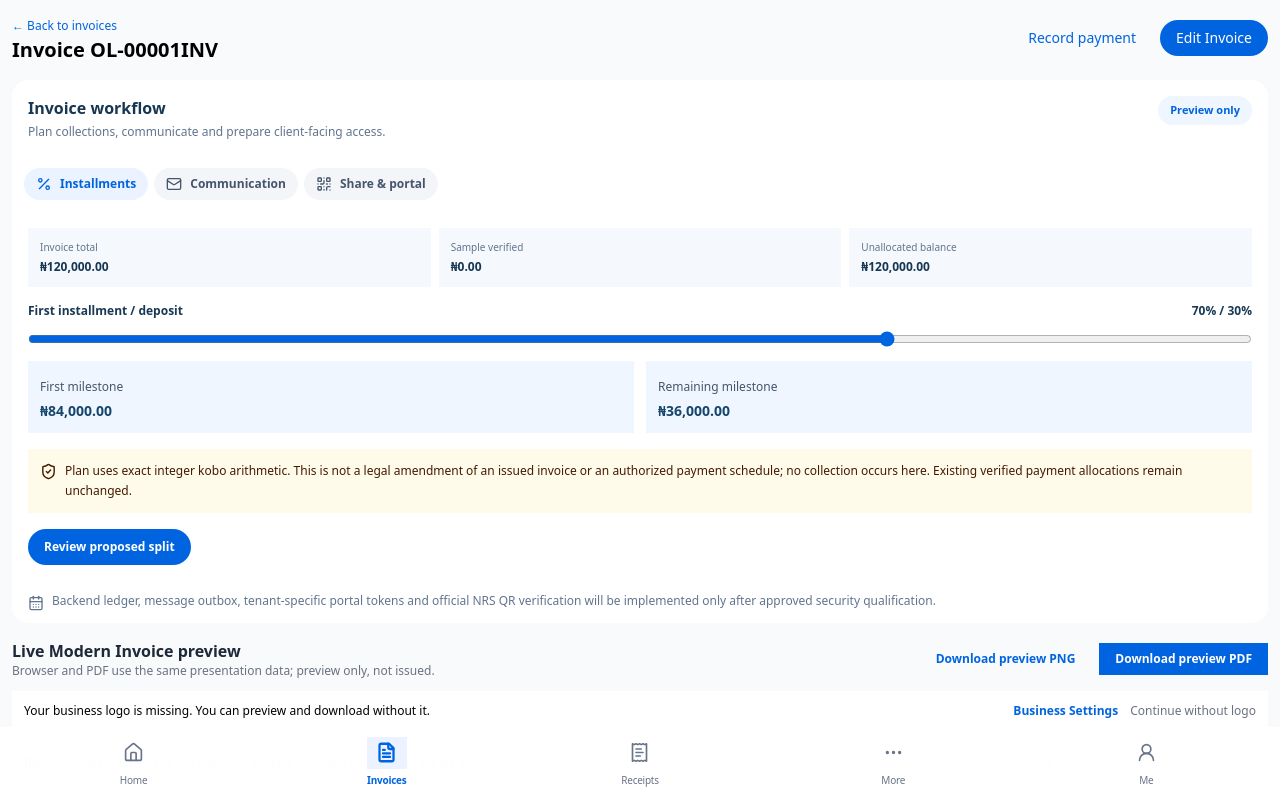
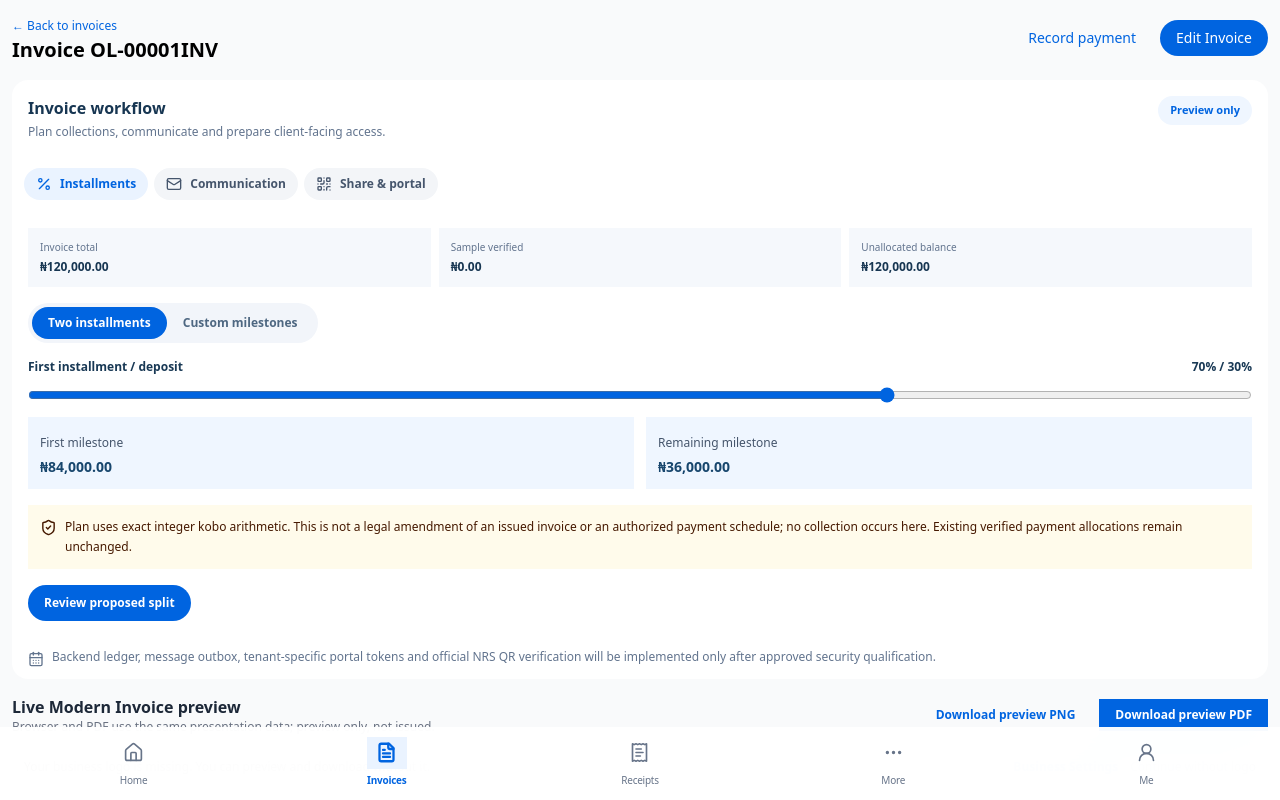
Before and after one commit to octalve-core/octalve-invoice, a Next.js app: page /dashboard/invoice/1 in a window 1280 px wide. Shown: the top 800 px of the page. Built offline with nearby package versions, Linux system fonts and the light colour scheme.

Commit message:
feat(invoice): add validated 2–6 milestone allocation preview with exact kobo amounts and optional dates

```diff
--- a/src/features/invoices/sections/InvoiceWorkflowPanel.tsx
+++ b/src/features/invoices/sections/InvoiceWorkflowPanel.tsx
@@ -3,7 +3,7 @@ import {useMemo,useState} from "react";
 import Link from "next/link";
 import {CalendarDays,ChevronRight,CircleHelp,FileText,LockKeyhole,Mail,MessageSquare,Percent,QrCode,Send,ShieldCheck,X} from "lucide-react";
 import type {PreviewInvoice} from "@/src/features/invoices/lib/preview-records";
-import {splitInstallment} from "@/src/features/invoices/lib/installments";
+import {splitInstallment,allocateStages} from "@/src/features/invoices/lib/installments";
 import {paymentPreview} from "@/src/features/payments/ledger";
 import {useAccessibleDialog} from "@/src/features/records/components/useAccessibleDialog";
 type WorkflowTab="payments"|"communications"|"portal";
@@ -18,12 +18,19 @@ const messageKinds:{kind:MessageKind;label:string;subject:string;body:string}[]=
 ];
 export default function InvoiceWorkflowPanel({invoice}:{invoice:PreviewInvoice}){
  const [tab,setTab]=useState<WorkflowTab>("payments"),[percent,setPercent]=useState(70),[messageKind,setMessageKind]=useState<MessageKind>("reminder");
+ const [stageMode,setStageMode]=useState<"two"|"custom">("two");
+ const [stages,setStages]=useState<{id:string;share:number;due:string}[]>([
+  {id:"stage-1",share:50,due:""},{id:"stage-2",share:30,due:""},{id:"stage-3",share:20,due:""}
+ ]);
  const [sheet,setSheet]=useState(false),[subject,setSubject]=useState(""),[body,setBody]=useState(""),[notice,setNotice]=useState("");
  useAccessibleDialog(sheet,()=>setSheet(false));
  const total=minorAmount(invoice.amount);
  const allocated=useMemo(()=>paymentPreview.filter(p=>p.status==="verified").flatMap(p=>p.allocations).filter(a=>a.invoiceId===invoice.id).reduce((n,a)=>n+a.amountMinor,0),[invoice.id]);
- const outstanding=Math.max(0,total-allocated);
+ const outstanding=total-allocated;
  const [first,last]=splitInstallment(total,percent);
+ const stageTotal=stages.reduce((sum,s)=>sum+s.share,0);
+ const validSchedule=stages.length>=2&&stages.length<=6&&stageTotal===100&&stages.every(s=>Number.isInteger(s.share)&&s.share>0&&s.share<=99);
+ const stageAmounts=validSchedule?allocateStages(total,stages.map(s=>s.share)):null;
  const message=messageKinds.find(x=>x.kind===messageKind)!;
  function openComposer(kind:MessageKind){
   const selected=messageKinds.find(x=>x.kind===kind)!;
@@ -36,9 +43,25 @@ export default function InvoiceWorkflowPanel({invoice}:{invoice:PreviewInvoice})
   ] as const).map(([value,label,Icon])=><button type="button" role="tab" aria-selected={tab===value} key={value} onClick={()=>setTab(value)} className={"flex items-center gap-2 rounded-full px-3 py-2 text-xs font-semibold "+(tab===value?"bg-[#EAF3FF] text-[#0064E0]":"bg-[#F3F5F8] text-slate-600")}><Icon size={16}/>{label}</button>)}</div>
   {tab==="payments"?<div className="space-y-4 p-4 sm:p-5">
    <div className="grid grid-cols-3 gap-2">{[["Invoice total",fmt(total)],["Sample verified",fmt(allocated)],["Unallocated balance",fmt(outstanding)]].map(([k,v])=><div key={k} className="min-w-0 rounded-xl bg-[#F5F8FC] p-3"><span className="block text-[10px] text-slate-500">{k}</span><strong className="mt-1 block break-words text-xs text-[#173652] sm:text-sm">{v}</strong></div>)}</div>
-   <div><label htmlFor={"deposit-"+invoice.id} className="flex flex-wrap justify-between gap-2 text-xs font-semibold text-[#193955]">First installment / deposit <span>{percent}% / {100-percent}%</span></label><input id={"deposit-"+invoice.id} type="range" min="1" max="99" step="1" value={percent} onChange={e=>setPercent(Number(e.target.value))} className="mt-3 w-full accent-[#0064E0]"/><div className="mt-2 grid grid-cols-2 gap-3">{[["First milestone",fmt(first)],["Remaining milestone",fmt(last)]].map(([k,v])=><div key={k} className="rounded-xl border border-blue-100 bg-blue-50 p-3"><span className="text-xs text-slate-600">{k}</span><strong className="mt-1 block text-sm text-[#17466D]">{v}</strong></div>)}</div></div>
+   <div role="group" aria-label="Payment schedule options" className="flex w-fit rounded-full bg-[#F2F5FA] p-1">
+    {(["two","custom"] as const).map(value=><button type="button" key={value} aria-pressed={stageMode===value} onClick={()=>setStageMode(value)} className={"rounded-full px-4 py-2 text-xs font-semibold "+(stageMode===value?"bg-[#0064E0] text-white":"text-[#4E6781]")}>{value==="two"?"Two installments":"Custom milestones"}</button>)}
+   </div>
+   {stageMode==="two"?<div><label htmlFor={"deposit-"+invoice.id} className="flex flex-wrap justify-between gap-2 text-xs font-semibold text-[#193955]">First installment / deposit <span>{percent}% / {100-percent}%</span></label><input id={"deposit-"+invoice.id} type="range" min="1" max="99" step="1" value={percent} onChange={e=>setPercent(Number(e.target.value))} className="mt-3 w-full accent-[#0064E0]"/><div className="mt-2 grid grid-cols-2 gap-3">{[["First milestone",fmt(first)],["Remaining milestone",fmt(last)]].map(([k,v])=><div key={k} className="rounded-xl border border-blue-100 bg-blue-50 p-3"><span className="text-xs text-slate-600">{k}</span><strong className="mt-1 block text-sm text-[#17466D]">{v}</strong></div>)}</div></div>:
+    <div className="space-y-3">
+     <p className="text-xs text-slate-500">Allocate exactly 100% across 2–6 stages. Optional dates help plan reminders but will not schedule a message.</p>
+     {stages.map((stage,i)=><div key={stage.id} className="grid grid-cols-[minmax(0,1fr)_80px] gap-2 rounded-xl border border-[#DDEAF8] p-3 sm:grid-cols-[minmax(0,1fr)_85px_minmax(0,1fr)_auto]">
+      <label className="text-xs text-slate-600">Milestone {i+1}<input aria-label={"Milestone "+(i+1)+" due date"} type="date" value={stage.due} onChange={e=>setStages(items=>items.map(s=>s.id===stage.id?{...s,due:e.target.value}:s))} className="mt-1 block w-full min-w-0 rounded-lg border border-[#DDEAF8] p-2 text-xs"/></label>
+      <label className="text-xs text-slate-600">Share (%)<input aria-label={"Milestone "+(i+1)+" percentage"} type="number" min={1} max={99} step={1} value={stage.share} onChange={e=>setStages(items=>items.map(s=>s.id===stage.id?{...s,share:Number(e.target.value)}:s))} className="mt-1 block w-full rounded-lg border border-[#DDEAF8] p-2 text-xs"/></label>
+      <div className="col-span-1 pt-1 text-xs sm:col-span-1 sm:pt-4"><span className="block text-slate-500">Proposed amount</span><strong className="mt-1 block text-[#173652]">{stageAmounts?fmt(stageAmounts[i]):"—"}</strong></div>
+      <button type="button" disabled={stages.length<=2} onClick={()=>setStages(items=>items.filter(s=>s.id!==stage.id))} aria-label={"Remove milestone "+(i+1)} className="self-end rounded-full border border-[#DBE6F4] px-2 py-1 text-[11px] text-[#0064E0] disabled:opacity-40">Remove</button>
+     </div>)}
+     <div className="flex flex-wrap items-center justify-between gap-2">
+      <button type="button" disabled={stages.length>=6} onClick={()=>setStages(items=>[...items,{id:crypto.randomUUID(),share:0,due:""}])} className="rounded-full border border-[#0064E0] px-3 py-2 text-xs font-semibold text-[#0064E0] disabled:opacity-40">Add milestone</button>
+      <span role={validSchedule?"status":"alert"} className={"text-xs font-semibold "+(validSchedule?"text-[#118660]":"text-amber-800")}>Total allocation: {stageTotal}% {validSchedule?"· balanced":"· must be exactly 100%"}</span>
+     </div>
+    </div>}
    <p className="flex items-start gap-2 rounded-xl bg-amber-50 p-3 text-xs leading-5 text-amber-950"><ShieldCheck size={17} className="mt-0.5 shrink-0"/>Plan uses exact integer kobo arithmetic. This is not a legal amendment of an issued invoice or an authorized payment schedule; no collection occurs here. Existing verified payment allocations remain unchanged.</p>
-   <button type="button" onClick={()=>setNotice("70/30 or custom installment amounts were previewed. No payment schedule was saved or communicated.")} className="rounded-full bg-[#0064E0] px-4 py-2.5 text-xs font-semibold text-white">Review proposed split</button>
+   <button type="button" disabled={stageMode==="custom"&&!validSchedule} onClick={()=>setNotice("70/30 or custom installment amounts were previewed. No payment schedule was saved or communicated.")} className="rounded-full bg-[#0064E0] px-4 py-2.5 text-xs font-semibold text-white disabled:cursor-not-allowed disabled:opacity-40">Review proposed split</button>
   </div>:null}
   {tab==="communications"?<div className="space-y-4 p-4 sm:p-5"><p className="text-xs leading-5 text-slate-500">Prepare the right kind of email. Provider delivery, reminders, deduplication and bounce tracking require a verified outbox and recipient consent.</p><div className="grid gap-2 sm:grid-cols-2">{messageKinds.map(m=><button type="button" key={m.kind} onClick={()=>openComposer(m.kind)} className="flex min-w-0 items-center gap-3 rounded-xl border border-slate-100 p-3 text-left hover:bg-[#F5F9FF]"><span className="grid h-10 w-10 shrink-0 place-items-center rounded-full bg-[#EDF5FF] text-[#0064E0]"><MessageSquare size={17}/></span><span className="min-w-0 flex-1 text-xs font-semibold text-[#193955]">{m.label}</span><ChevronRight size={16} className="text-slate-400"/></button>)}</div><p className="text-xs text-slate-500">Messages actually sent: <strong>0</strong> · no provider connected</p></div>:null}
   {tab==="portal"?<div className="grid gap-3 p-4 sm:grid-cols-2 sm:p-5"><article className="rounded-xl border border-slate-100 p-4"><QrCode className="text-[#0064E0]" size={26}/><h3 className="mt-3 text-sm font-semibold text-[#173652]">Customer portal QR</h3><p className="mt-2 text-xs leading-6 text-slate-600">A secure, opaque and expiring customer link will be encoded after authorization. No QR is generated before a valid share token exists.</p></article><article className="rounded-xl border border-slate-100 p-4"><LockKeyhole className="text-[#0064E0]" size={26}/><h3 className="mt-3 text-sm font-semibold text-[#173652]">Customer self-service</h3><p className="mt-2 text-xs leading-6 text-slate-600">Clients will view only their authorized invoices, installments, receipts and quotations. Links require tenant scoping, expiry and revocation.</p></article><p className="rounded-xl bg-amber-50 p-3 text-xs leading-5 text-amber-900 sm:col-span-2"><CircleHelp size={16} className="mr-2 inline"/>An Octalve portal QR is not an official NRS fiscal verification QR and not a payment confirmation.</p><Link href="/portal" className="rounded-full border border-[#0064E0] px-4 py-3 text-center text-xs font-semibold text-[#0064E0] sm:col-span-2">View secure customer portal layout (no customer data)</Link></div>:null}
```
